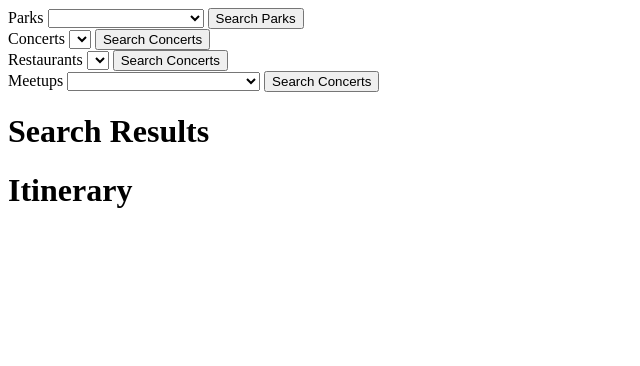
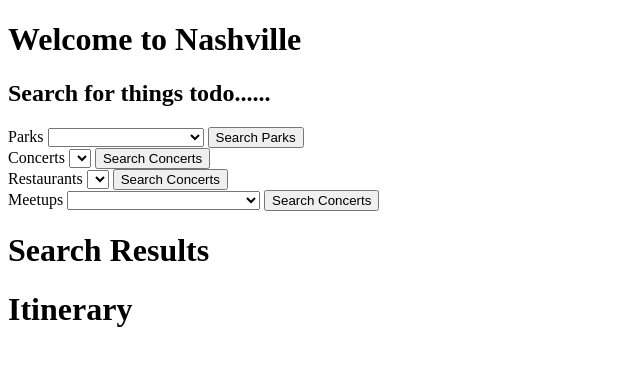
Before and after one commit to nss-day-cohort-32/aGroupHasNoName, a plain HTML site: page src/index.html in a window 1280 px wide. Shown: the whole page, without its empty margins (0-640 px from the left). Drawn offline with Linux system fonts and the light colour scheme.

Commit message:
updated html header info

```diff
--- a/src/index.html
+++ b/src/index.html
@@ -1,5 +1,17 @@
 <!DOCTYPE html>
 <html>
+
+<head>
+    <meta charset="utf-8" />
+    <meta http-equiv="X-UA-Compatible" content="IE=edge">
+    <title>Welcome to Nashville</title>
+    <meta name="viewport" content="width=device-width, initial-scale=1">
+    <link rel="stylesheet" href="css/styles.css">
+</head>
+
+<body>
+    <h1>Welcome to Nashville</h1>
+    <h2>Search for things todo......</h2>
 
     <!-- beggining search container div -->
     <div id="searchContainer">
```
Lines whose indentation alone changed are shown as unchanged.
